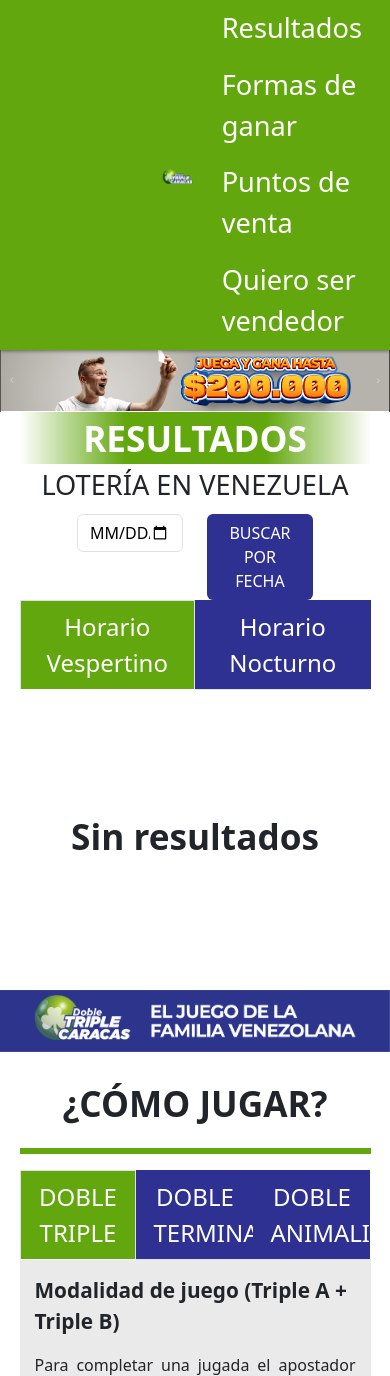
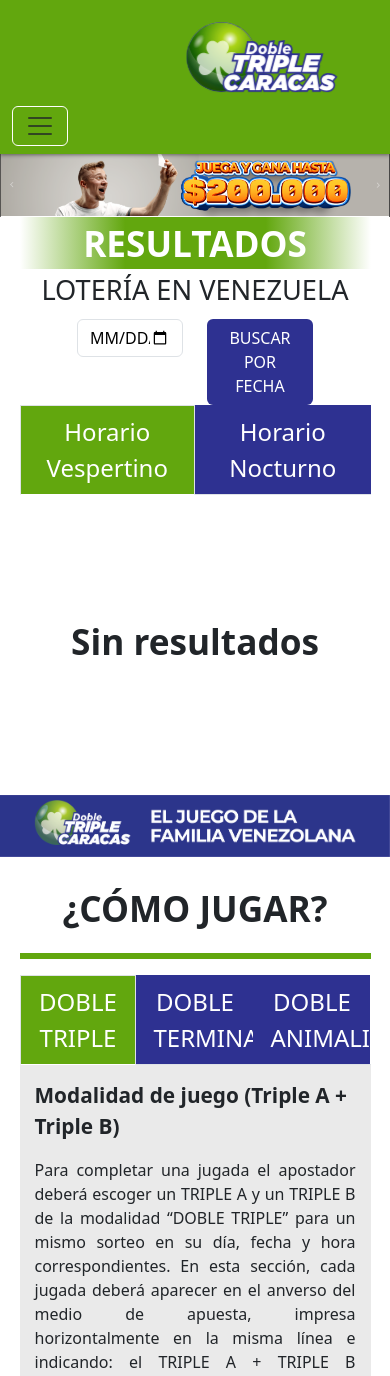
Before and after one commit to yoelayan/doble_triple_caracas, a Django app: page / in a window 390 px wide; the page is wider, and only the part inside the window is pictured. Shown: the top 1376 px of that part. Run offline with Django 4.2, Linux system fonts and the light colour scheme; data that the repository does not hold is empty.

Commit message:
basic responsive

```diff
--- a/static/css/style.css
+++ b/static/css/style.css
@@ -1,7 +1,3 @@
-body{
-     width: 100%;
-     overflow-x: hidden
-}
 .bg-green{
      background-color:#62a70e ;
 }
@@ -41,24 +37,21 @@
      display: flex;
      align-items: center;
 }
-.nav .nav-item a {
-     font-size:1.7rem;
-     color:white;
+.font-white{
+     color: white !important;;
      font-weight: 500!important;
 }
-ul.nav{
-     display: flex;
+.navbar-toggler{
+     border-color: white!important;
+
 }
-.nav {
-     height: auto;
+.navbar-toggler span{
+     color:white!important;
 }
 .logo{
-     width: 300px;
+     width: 200px;
      padding: 10px;
      margin-left: 150px;
-}
-.banner img{
-     width: 100%;
 }
 .title{
      background: rgb(255,255,255);
@@ -288,7 +281,7 @@
 }
 .title-v2 h3{
      color:white;
-     font-size: 3rem;
+     font-size: 2.5rem;
      font-weight: bolder;
 }
 .transparent-select{
--- a/templates/home/index.html
+++ b/templates/home/index.html
@@ -3,7 +3,7 @@
 {% block body %}
      <section id="banner__section__1">
           <div class="banner">
-               <img src="{% static 'img/juega_y_gana.png' %}" alt="" class="banner__img">
+               <img src="{% static 'img/juega_y_gana.png' %}" alt="" class="w-100 img-fluid">
           </div>
      </section>
      <section id="resultados" class="container-custom">
@@ -20,13 +20,13 @@
      </div>
      <section id="banner__section__1">
           <div class="banner">
-               <img src="{% static 'img/juego_familia.jpg' %}" alt="" class="banner__img">
+               <img src="{% static 'img/juego_familia.jpg' %}" alt="" class="w-100 img-fluid">
           </div>
      </section>
      {% include 'parts/reglas.html' %}
      <section id="banner__section__1">
           <div class="banner">
-               <img src="{% static 'img/punta.jpg' %}" alt="" class="banner__img">
+               <img src="{% static 'img/punta.jpg' %}" alt="" class="w-100 img-fluid">
           </div>
      </section>
      {% include 'parts/puntos-ventas.html' %}
--- a/templates/parts/nav.html
+++ b/templates/parts/nav.html
@@ -1,12 +1,18 @@
-<div class="bg-green nav-flex">
-     <div class="logo">
-          {% include 'shared/logo.html' %}
+<nav class="navbar sticky-top bg-green navbar-expand-lg">
+     <div class="container-fluid">
+          <a class="logo navbar-brand" href="#">
+               {% include 'shared/logo.html' %}
+          </a>
+          <button class="navbar-toggler" type="button" data-bs-toggle="collapse" data-bs-target="#navbar" aria-controls="navbar" aria-expanded="false" aria-label="Toggle navigation">
+               <span class="navbar-toggler-icon font-white"></span>
+          </button>
+          <div class="collapse navbar-collapse" id="navbar">
+               <ul class="navbar-nav me-auto mb-2 mb-lg-0">
+                    <li class="nav-item"><a href="#resultados" class="nav-link font-white">Resultados</a></li>
+                    <li class="nav-item"><a href="#reglas" class="nav-link font-white">Formas de ganar</a></li>
+                    <li class="nav-item"><a href="#puntos-venta" class="nav-link font-white">Puntos de venta</a></li>
+                    <li class="nav-item"><a href="#vendedor" class="nav-link font-white">Quiero ser vendedor</a></li>
+               </ul>
+          </div>
      </div>
-     <ul class="container nav justify-content-center">
-          <li class="nav-item"><a href="#resultados" class="nav-link">Resultados</a></li>
-          <li class="nav-item"><a href="#reglas" class="nav-link">Formas de ganar</a></li>
-          <li class="nav-item"><a href="#puntos-venta" class="nav-link">Puntos de venta</a></li>
-          <li class="nav-item"><a href="#vendedor" class="nav-link">Quiero ser vendedor</a></li>
-
-     </ul>
-</div>
+</nav>
```
Also changed, not shown: 1 other file.
